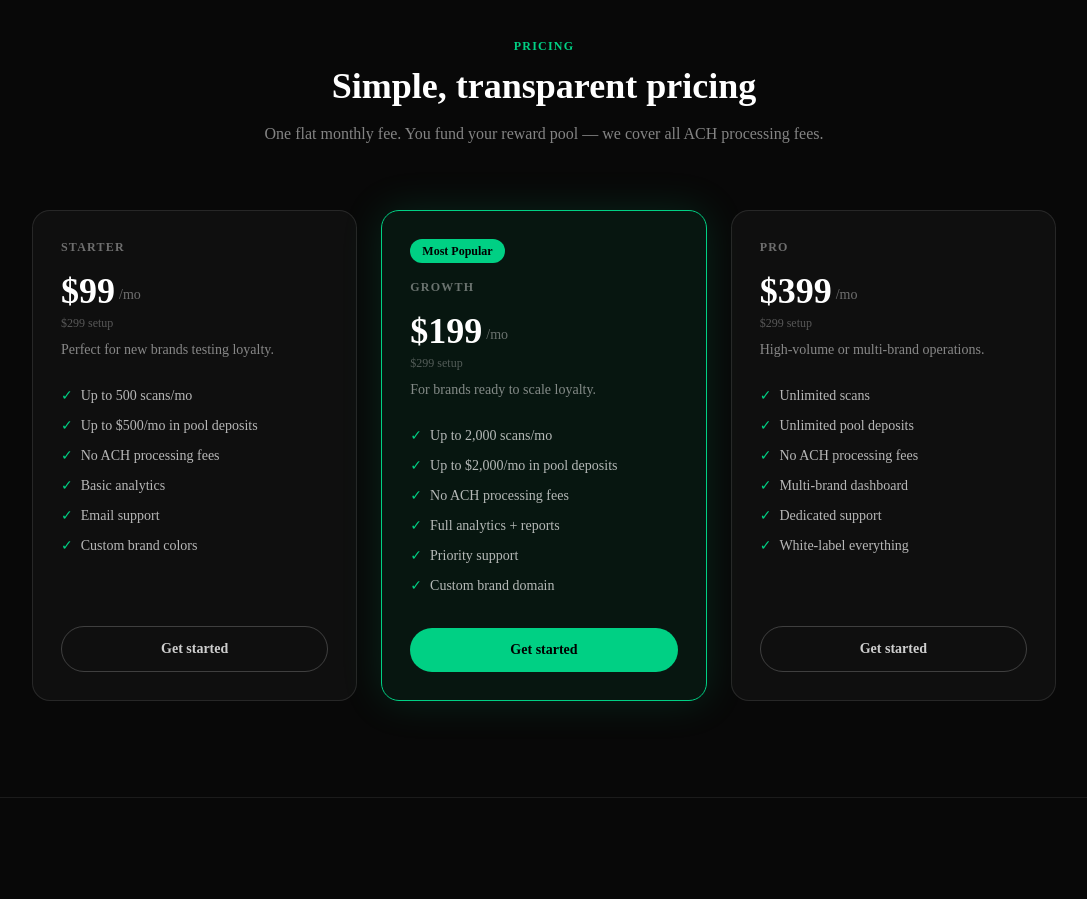
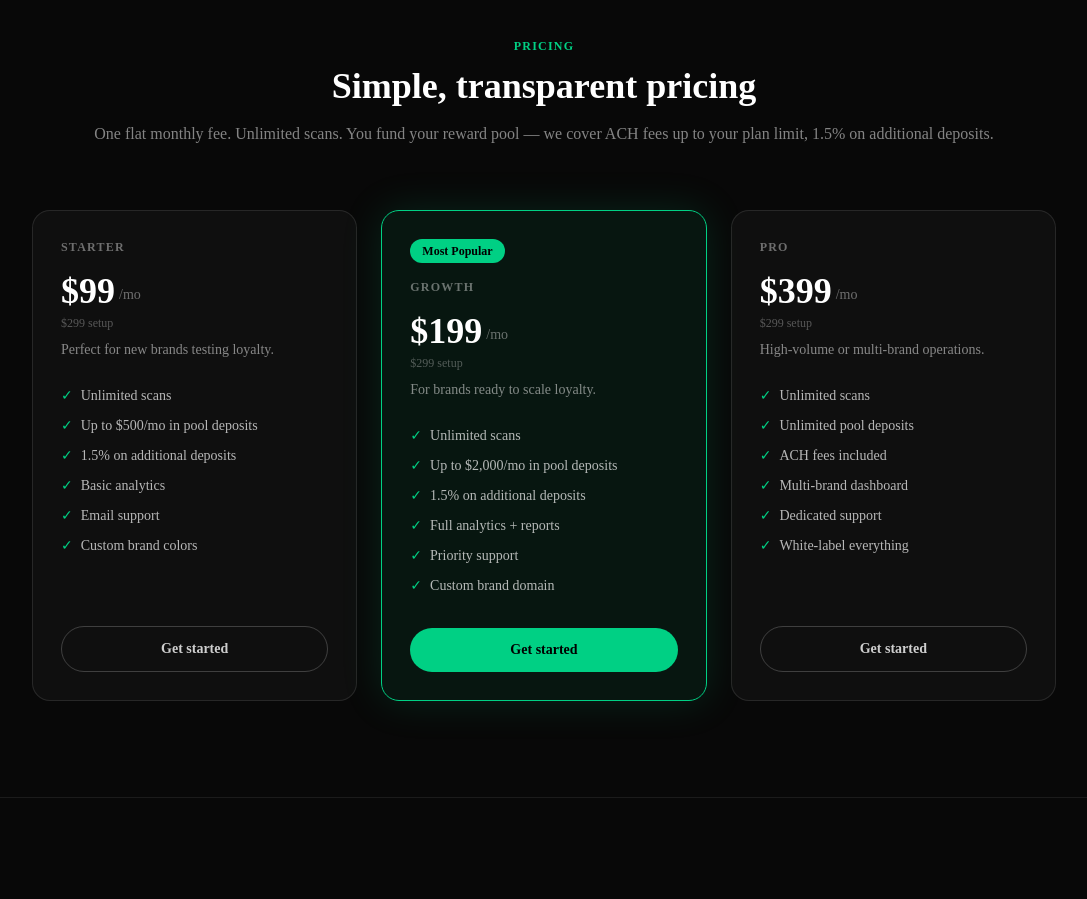
Before and after one commit to rkshankar79/ogrewards, a Next.js app: page / in a window 1280 px wide. Shown: the part 2060-2959 px from the top of the page, without its empty margins (96-1183 px from the left). Built offline with nearby package versions, Linux system fonts and the light colour scheme.

Commit message:
feat: remove scan caps, overage at 1.5% on pool deposits over plan limit

```diff
--- a/src/app/page.tsx
+++ b/src/app/page.tsx
@@ -189,24 +189,24 @@ export default function HomePage() {
           <div className="text-center mb-16">
             <p className="text-xs font-bold uppercase tracking-widest mb-3" style={{ color: GREEN }}>Pricing</p>
             <h2 className="text-3xl md:text-4xl font-black mb-4">Simple, transparent pricing</h2>
-            <p style={{ color: 'rgba(255,255,255,0.5)' }}>One flat monthly fee. You fund your reward pool — we cover all ACH processing fees.</p>
+            <p style={{ color: 'rgba(255,255,255,0.5)' }}>One flat monthly fee. Unlimited scans. You fund your reward pool — we cover ACH fees up to your plan limit, 1.5% on additional deposits.</p>
           </div>
 
           <div className="grid md:grid-cols-3 gap-6">
             {[
               {
                 name: 'Starter', price: '$99', setup: '$299 setup', desc: 'Perfect for new brands testing loyalty.',
-                features: ['Up to 500 scans/mo', 'Up to $500/mo in pool deposits', 'No ACH processing fees', 'Basic analytics', 'Email support', 'Custom brand colors'],
+                features: ['Unlimited scans', 'Up to $500/mo in pool deposits', '1.5% on additional deposits', 'Basic analytics', 'Email support', 'Custom brand colors'],
                 highlight: false,
               },
               {
                 name: 'Growth', price: '$199', setup: '$299 setup', desc: 'For brands ready to scale loyalty.',
-                features: ['Up to 2,000 scans/mo', 'Up to $2,000/mo in pool deposits', 'No ACH processing fees', 'Full analytics + reports', 'Priority support', 'Custom brand domain'],
+                features: ['Unlimited scans', 'Up to $2,000/mo in pool deposits', '1.5% on additional deposits', 'Full analytics + reports', 'Priority support', 'Custom brand domain'],
                 highlight: true,
               },
               {
                 name: 'Pro', price: '$399', setup: '$299 setup', desc: 'High-volume or multi-brand operations.',
-                features: ['Unlimited scans', 'Unlimited pool deposits', 'No ACH processing fees', 'Multi-brand dashboard', 'Dedicated support', 'White-label everything'],
+                features: ['Unlimited scans', 'Unlimited pool deposits', 'ACH fees included', 'Multi-brand dashboard', 'Dedicated support', 'White-label everything'],
                 highlight: false,
               },
             ].map(({ name, price, setup, desc, features, highlight }) => (
```
